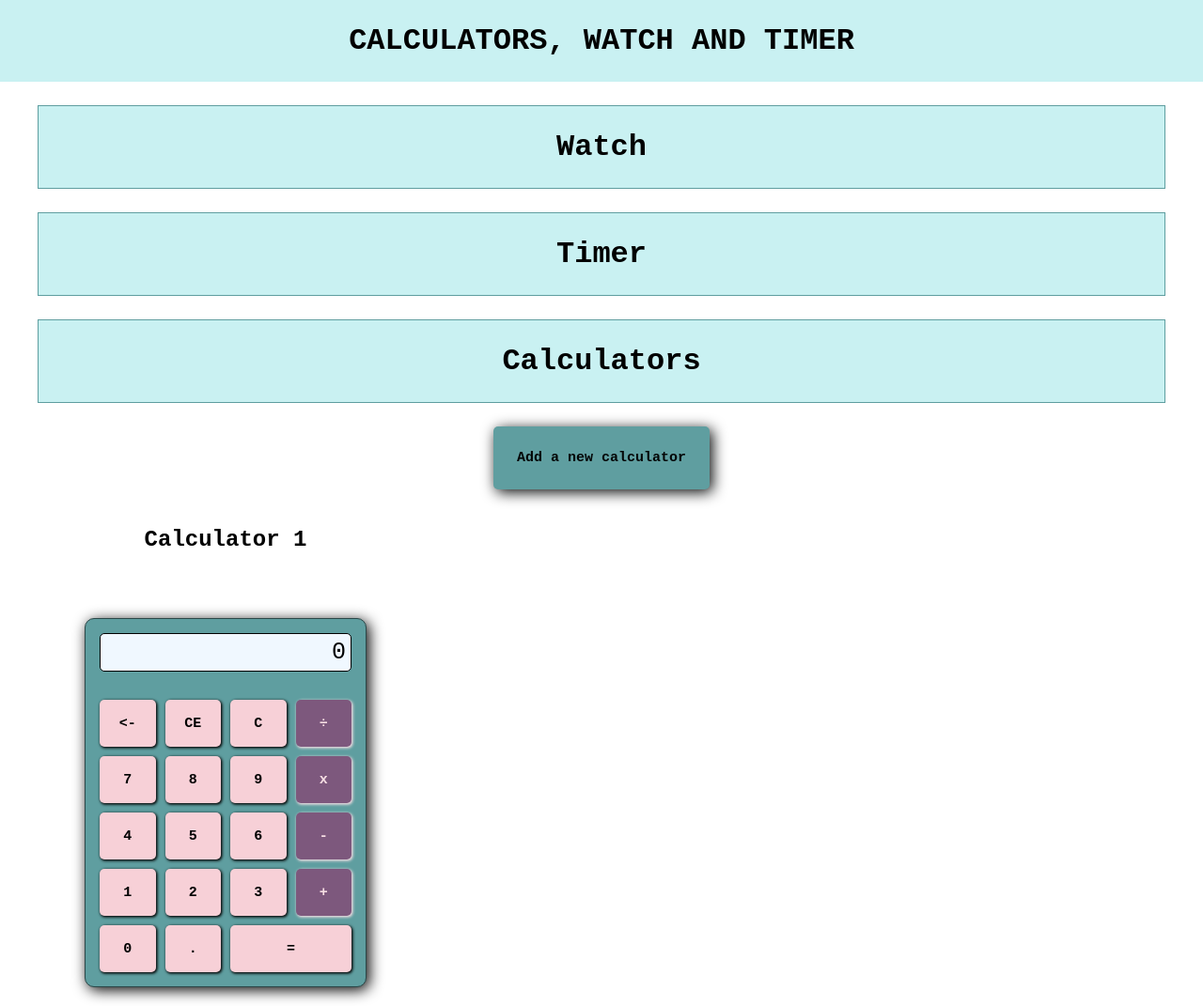
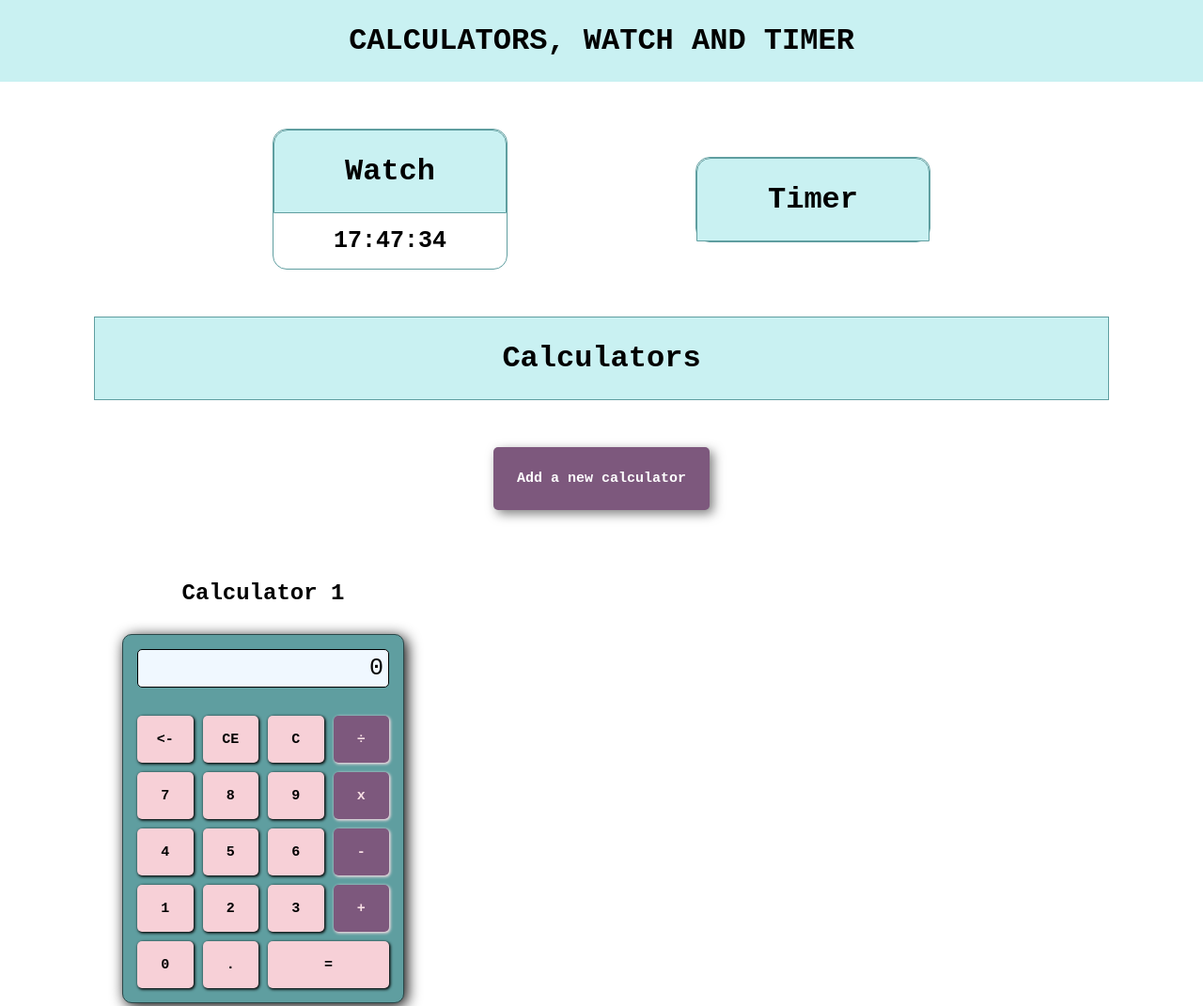
Before and after one commit to mpjmar/Calculadora-TypeScript, a website built with Vite: page index.html in a window 1280 px wide. Shown: the top 1071 px of the page at 94% size. Built offline with nearby package versions, Linux system fonts and the light colour scheme.

Commit message:
watch finished

```diff
--- a/index.html
+++ b/index.html
@@ -13,11 +13,15 @@
     </header>
 
     <main>
-      <div class="watch">
-        <h1>Watch</h1>
-      </div>
-      <div class="timer">
-        <h1>Timer</h1>
+      <div class="timers">
+        <div class="watch">
+          <h1>Watch</h1>
+          <div class="watch-container"></div>
+        </div>
+        <div class="timer">
+          <h1>Timer</h1>
+          <div class="timer-container"></div>
+        </div>
       </div>
       <div class="calculators">
         <h1>Calculators</h1>
--- a/package.json
+++ b/package.json
@@ -6,5 +6,8 @@
   "devDependencies": {
     "typescript": "^7.0.2",
     "vite": "^8.3.4"
+  },
+  "dependencies": {
+    "rxjs": "^7.8.2"
   }
 }
--- a/src/main.ts
+++ b/src/main.ts
@@ -1,7 +1,27 @@
 import { Calculator } from "./calculator.js";
+import { Watch } from "./watch.js";
+import { Timer } from "./timer.js";
 
+const watchContainer = document.querySelector(".watch-container")!;
+const timerContainer = document.querySelector(".timer-container")!;
 const calContainer = document.querySelector(".calcs-container")!;
 let cont = 0;
+
+function createWatch(): void {
+  const watch = new Watch();
+  const time = document.createElement("p");
+  time.classList.add("time");
+
+  watch.watch$.subscribe((value) => {
+    const date = new Date(value);
+    const hours = date.getHours().toString().padStart(2, "0");
+    const min = date.getMinutes().toString().padStart(2, "0");
+    const sec = date.getSeconds().toString().padStart(2, "0");
+
+    time.innerText = `${hours}:${min}:${sec}`;
+  });
+  watchContainer.appendChild(time);
+}
 
 function createCalculator(): void {
   const id = `calc-${cont++}`;
@@ -15,6 +35,8 @@ function createCalculator(): void {
 }
 
 document.addEventListener("DOMContentLoaded", () => {
+  createWatch();
+  // createTimer();
   createCalculator();
 
   document
--- a/src/styles.css
+++ b/src/styles.css
@@ -20,27 +20,58 @@ h1 {
   text-align: center;
   padding: 25px;
   background-color: rgb(201, 241, 242);
-  margin-bottom: 25px;
   width: 100%;
 }
 
-main {
+.timers {
+  display: flex;
+  flex-direction: row;
+  justify-content: center;
+  align-items: center;
+  gap: 200px;
+  margin: 50px auto 50px;
+
   h1 {
     border: 1px solid cadetblue;
+    border-radius: 15px 15px 0 0;
   }
+}
+
+.watch, .timer{
+  text-align: center;
+  border: 1px solid cadetblue;
+  border-radius: 15px;
+  width: 250px;
+
+  .time {
+    font-size: 25px;
+    font-weight: bold;
+    padding: 15px;
+  }
+}
+
+.calculators > h1 {
+  border: 1px solid cadetblue;
 }
 
 .addNew {
   display: block;
-  margin: 20px auto;
+  margin: 50px auto;
   font-size: 15px;
   font-weight: bold;
   border: none;
   border-radius: 5px;
   padding: 25px;
-  background-color: cadetblue;
-  color: rgb(3, 5, 5);
-  box-shadow: 3px 3px 15px 0;
+  background-color: rgb(125, 88, 125);
+  color: white;
+  box-shadow: 4px 4px 12px rgba(0, 0, 0, 0.5);
+  cursor: pointer;
+  transition: transform 0.1s;
+}
+
+.addNew:hover {
+  background-color: rgb(247, 208, 215);
+  color: rgb(125, 88, 125);
 }
 
 .calcs-container {
@@ -50,8 +81,8 @@ main {
 }
 
 h2 {
-  padding: 20px;
   text-align: center;
+  margin: 25px;
 }
 
 .calculator {
@@ -63,7 +94,7 @@ h2 {
   justify-content: center;
   background-color: cadetblue;
   box-shadow: 3px 3px 15px 0;
-  margin: 50px;
+  margin: 30px;
 }
 
 .display {
--- a/src/timer.ts
+++ b/src/timer.ts
@@ -0,0 +1,3 @@
+import { interval, map } from "rxjs";
+
+export class Timer {}
--- a/src/watch.ts
+++ b/src/watch.ts
@@ -0,0 +1,10 @@
+import { interval, map, Observable } from "rxjs";
+
+export class Watch {
+  watch$: Observable<number> = interval(1000).pipe(
+    map(() => {
+      const now = Date.now();
+      return now;
+    }),
+  );
+}
```
Also changed, not shown: 1 other file.
